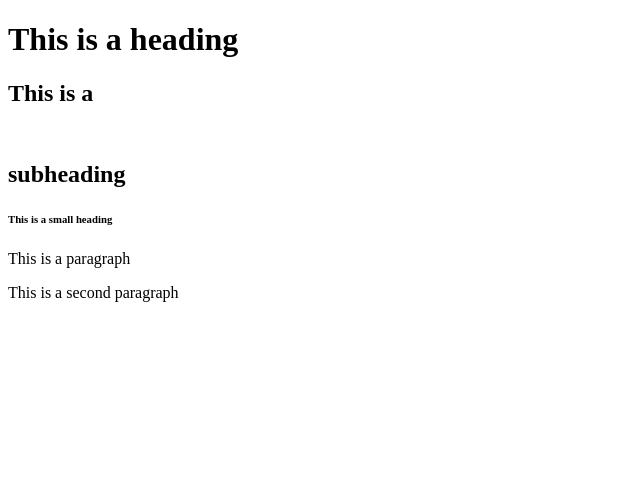
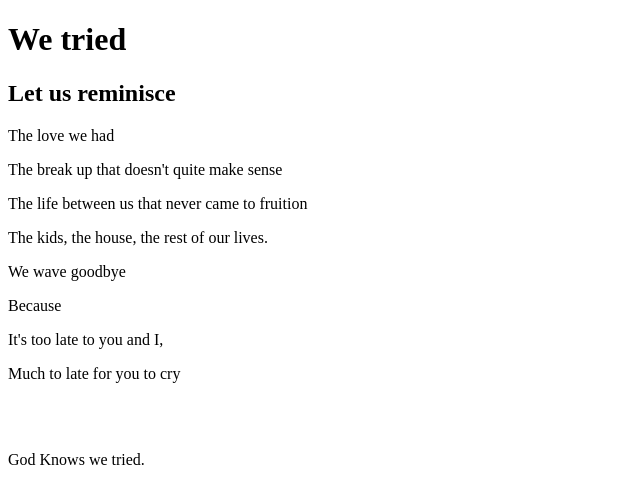
Before and after one commit to Jaydin-Webdesign/Jaydin-Webdesign.github.io, a plain HTML site: page index.html in a window 1280 px wide. Shown: the whole page, without its empty margins (0-640 px from the left). Drawn offline with Linux system fonts and the light colour scheme.

Commit message:
Add files via upload

```diff
--- a/index.html
+++ b/index.html
@@ -8,11 +8,21 @@
     <body>
 
 
-        <h1>This is a heading</h1>
-        <h2>This is a <br><br><br>subheading</h2>
-        <h6>This is a small heading</h6>
-        <p>This is a paragraph</p>
-        <p>This is a second paragraph</p>
+        <h1>We tried</h1>
+
+        <h2>Let us reminisce</h2>
+
+        <p>The love we had</p>
+        <p>The break up that doesn't quite make sense</p>
+        <p>The life between us that never came to fruition</p>
+        <p>The kids, the house, the rest of our lives.</p>
+        <p>We wave goodbye</p>
+        <p>Because</p>
+        <p>It's too late to you and I,</p>
+        <p>Much to late for you to cry</p>
+        <br>
+        <br>
+        <p>God Knows we tried.</p>
 
     </body>
 
```
